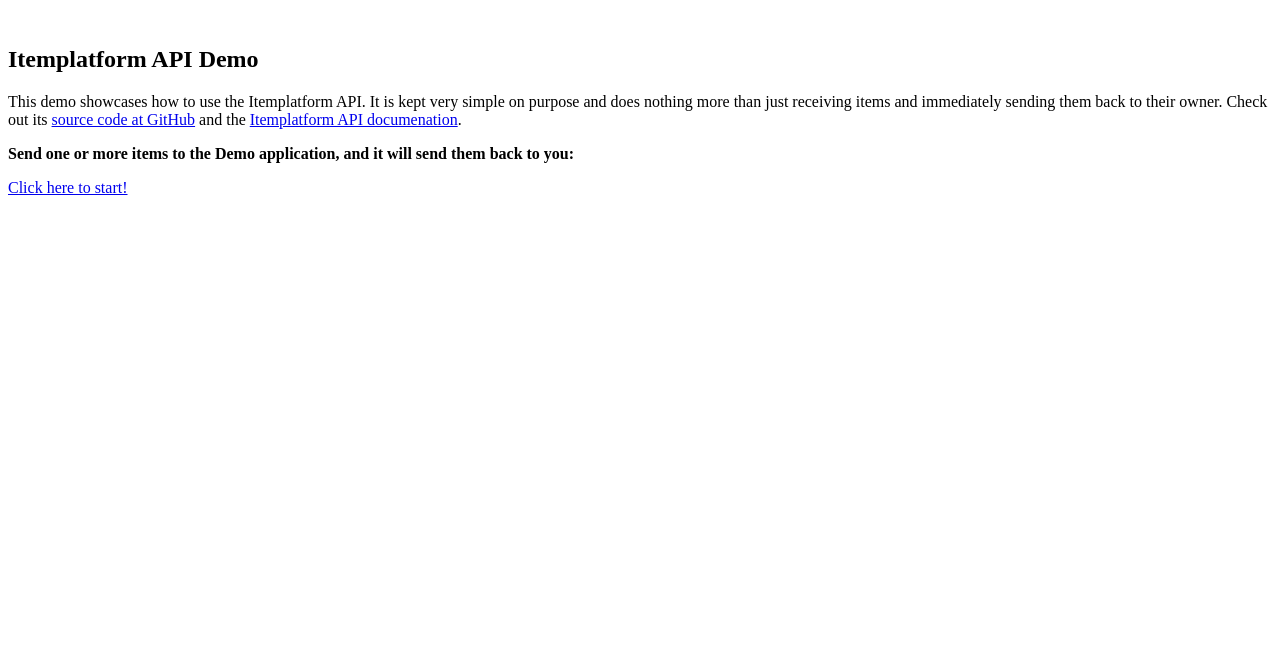
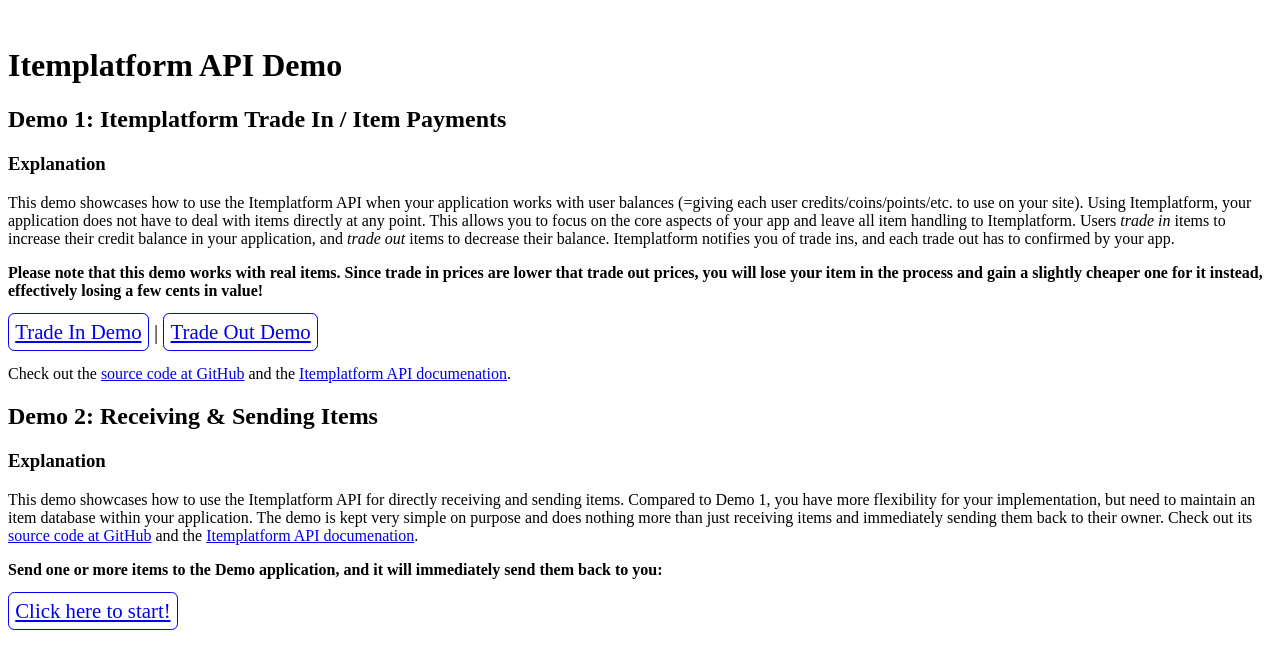
Before and after one commit to itemplatform/itemplatform-demo-php, a PHP site: page / in a window 1280 px wide. Shown: the top 669 px of the page. Run offline with PHP 8.4, Linux system fonts and the light colour scheme; some libraries are stand-ins or nearby versions.

Commit message:
Added demo files for Itemplatform trade in functionality

```diff
--- a/index.php
+++ b/index.php
@@ -6,8 +6,23 @@ require('.' . DIRECTORY_SEPARATOR . 'config.php');
 require('.' . DIRECTORY_SEPARATOR . 'lib.php');
 
 
-echo '<h2>Itemplatform API Demo</h2>';
-echo '<p>This demo showcases how to use the Itemplatform API. It is kept very simple on purpose and does nothing more than just receiving items and immediately sending them back to their owner. Check out its <a href="https://github.com/webmini/itemplatform-demo-php" target="_blank">source code at GitHub</a> and the <a href="http://developer.webmini.com/en/itemplatform-api/" target="_blank">Itemplatform API documenation</a>.</p>';
 
-echo '<p><strong>Send one or more items to the Demo application, and it will send them back to you:</strong></p>';
-echo '<p><a href="' . Itemplatform::htmlEncode('https://www.itemplatform.com/send/' . ITEMPLATFORM_ACCOUNT_ID . '/') . '">Click here to start!</a></p>';
+echo '<html><head><title>Itemplatform API Demo</title></head><body>';
+
+echo '<h1>Itemplatform API Demo</h1>';
+
+echo '<h2>Demo 1: Itemplatform Trade In / Item Payments</h2>';
+echo '<h3>Explanation</h3>';
+echo '<p>This demo showcases how to use the Itemplatform API when your application works with user balances (=giving each user credits/coins/points/etc. to use on your site). Using Itemplatform, your application does not have to deal with items directly at any point. This allows you to focus on the core aspects of your app and leave all item handling to Itemplatform. Users <em>trade in</em> items to increase their credit balance in your application, and <em>trade out</em> items to decrease their balance. Itemplatform notifies you of trade ins, and each trade out has to confirmed by your app.</p>';
+echo '<p><strong>Please note that this demo works with real items. Since trade in prices are lower that trade out prices, you will lose your item in the process and gain a slightly cheaper one for it instead, effectively losing a few cents in value!</strong></p>';
+echo '<p style="font-size: 1.3em;"><a href="' . Itemplatform::htmlEncode('https://www.itemplatform.com/tradein/' . ITEMPLATFORM_ACCOUNT_ID . '/') . '" style="border: 1px solid; border-radius: 0.3em; padding: 0.3em;">Trade In Demo</a> | <a href="' . Itemplatform::htmlEncode('https://www.itemplatform.com/tradeout/' . ITEMPLATFORM_ACCOUNT_ID . '/') . '" style="border: 1px solid; border-radius: 0.3em; padding: 0.3em;">Trade Out Demo</a></p>';
+echo '<p>Check out the <a href="https://github.com/webmini/itemplatform-demo-php" target="_blank">source code at GitHub</a> and the <a href="http://developer.webmini.com/en/itemplatform-api/" target="_blank">Itemplatform API documenation</a>.';
+
+echo '<h2>Demo 2: Receiving &amp; Sending Items</h2>';
+echo '<h3>Explanation</h3>';
+echo '<p>This demo showcases how to use the Itemplatform API for directly receiving and sending items. Compared to Demo 1, you have more flexibility for your implementation, but need to maintain an item database within your application. The demo is kept very simple on purpose and does nothing more than just receiving items and immediately sending them back to their owner. Check out its <a href="https://github.com/webmini/itemplatform-demo-php" target="_blank">source code at GitHub</a> and the <a href="http://developer.webmini.com/en/itemplatform-api/" target="_blank">Itemplatform API documenation</a>.</p>';
+
+echo '<p><strong>Send one or more items to the Demo application, and it will immediately send them back to you:</strong></p>';
+echo '<p style="font-size: 1.3em;"><a href="' . Itemplatform::htmlEncode('https://www.itemplatform.com/send/' . ITEMPLATFORM_ACCOUNT_ID . '/') . '" style="border: 1px solid; border-radius: 0.3em; padding: 0.3em;">Click here to start!</a></p>';
+
+echo '</body></html>';
--- a/webhook.php
+++ b/webhook_itemsreceived.php
@@ -1,7 +1,8 @@
 <?php
 
 /**
- * This is a demonstration of how a webhook from Itemplatform could be processed.
+ * This is a demonstration of how the webhook from Itemplatform could be processed
+ * when receiving items.
  * We keep things very simple here and just immediately send back all the items we
  * receive. In your application, you probably will do something more elaborate
  * with the received items, but this demo shows all relevant parts.
```
Also changed, not shown: interface_tradeout.php (added, +94 -0 lines), webhook_payment.php (added, +49 -0 lines), README.md.
